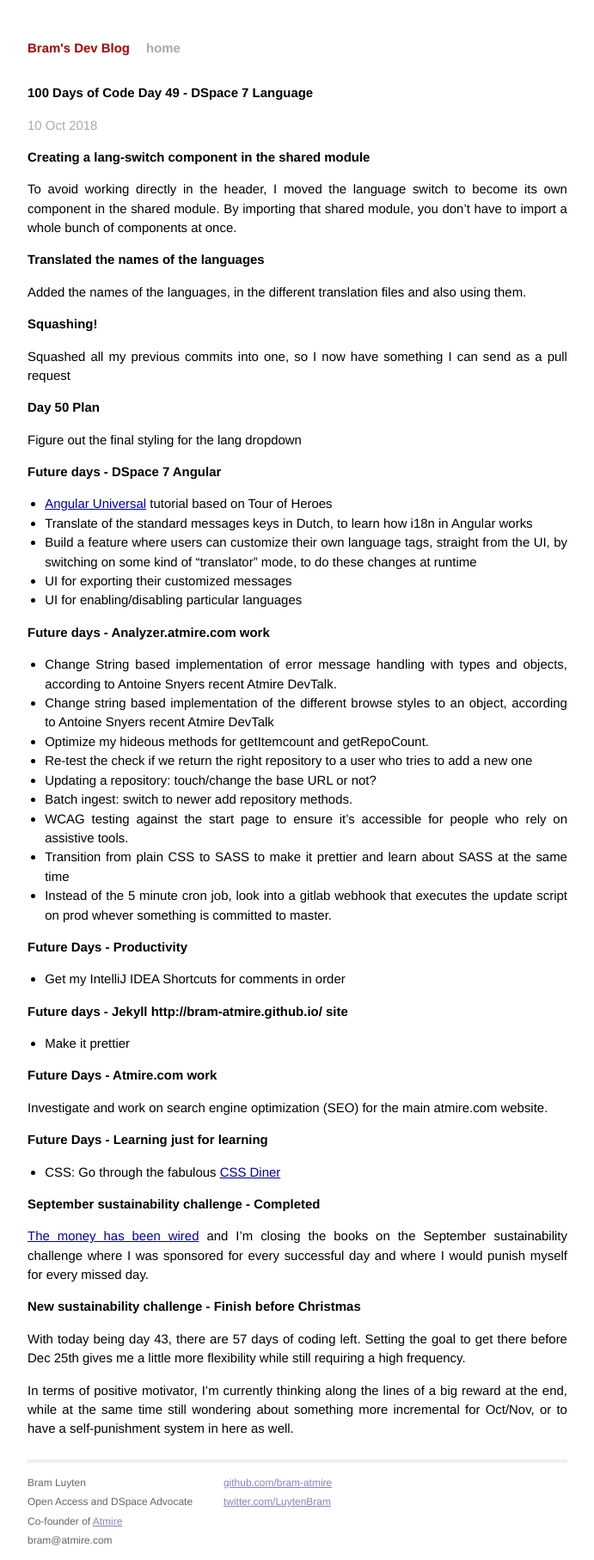
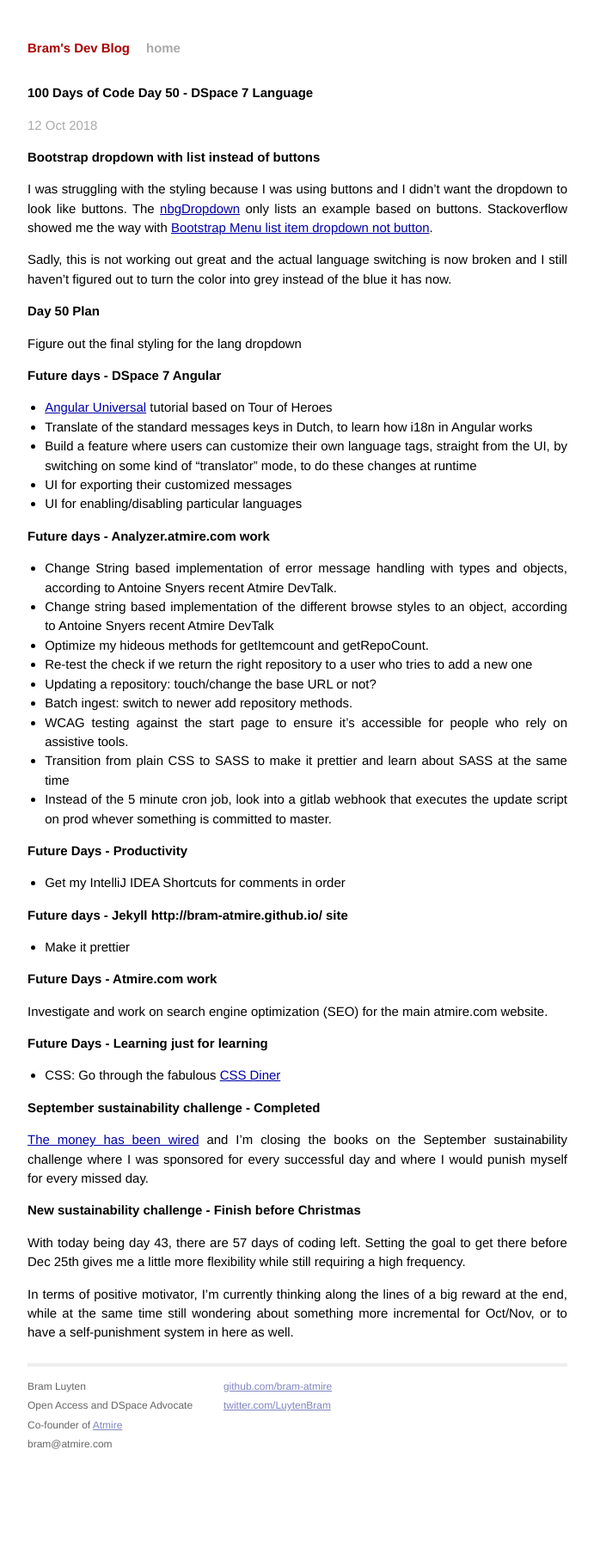
Before and after one commit to bram-atmire/bram-atmire.github.io, a Jekyll site: the page built from _posts/2018-10-12-100-days-of-code-day-50-dspace-7-language.markdown, in a window 1280 px wide. Shown: the whole page at 86% size, without its empty margins (294-985 px from the left). Built offline with Jekyll 4.4.1, drawn with Linux system fonts in a browser that asks for light colours; after the commit the page ends 1703 px from its top, so only the background shows below that.

Commit message:
Day 50 - DSpace 7 Language Switch

```diff
--- a/_posts/2018-10-11-100-days-of-code-day-49-dspace-7-language.markdown
+++ b/_posts/2018-10-12-100-days-of-code-day-50-dspace-7-language.markdown
@@ -1,22 +1,17 @@
 ---
 layout: post
-title:  "100 Days of Code Day 49 - DSpace 7 Language"
-date:   2018-10-10 07:15:00
+title:  "100 Days of Code Day 50 - DSpace 7 Language"
+date:   2018-10-12 07:05:00
 categories: 100DaysOfCode
 ---
 
-# Creating a lang-switch component in the shared module
+# Bootstrap dropdown with list instead of buttons
 
-To avoid working directly in the header, I moved the language switch to become its own component in the shared module.
-By importing that shared module, you don't have to import a whole bunch of components at once.
+I was struggling with the styling because I was using buttons and I didn't want the dropdown to look like buttons.
+The [nbgDropdown](https://ng-bootstrap.github.io/#/components/dropdown/examples) only lists an example based on buttons.
+Stackoverflow showed me the way with [Bootstrap Menu list item dropdown not button](https://stackoverflow.com/questions/38487604/bootstrap-menu-list-item-dropdown-not-button?rq=1).
 
-# Translated the names of the languages
-
-Added the names of the languages, in the different translation files and also using them.
-
-# Squashing!
-
-Squashed all my previous commits into one, so I now have something I can send as a pull request
+Sadly, this is not working out great and the actual language switching is now broken and I still haven't figured out to turn the color into grey instead of the blue it has now.
 
 # Day 50 Plan
 
```
